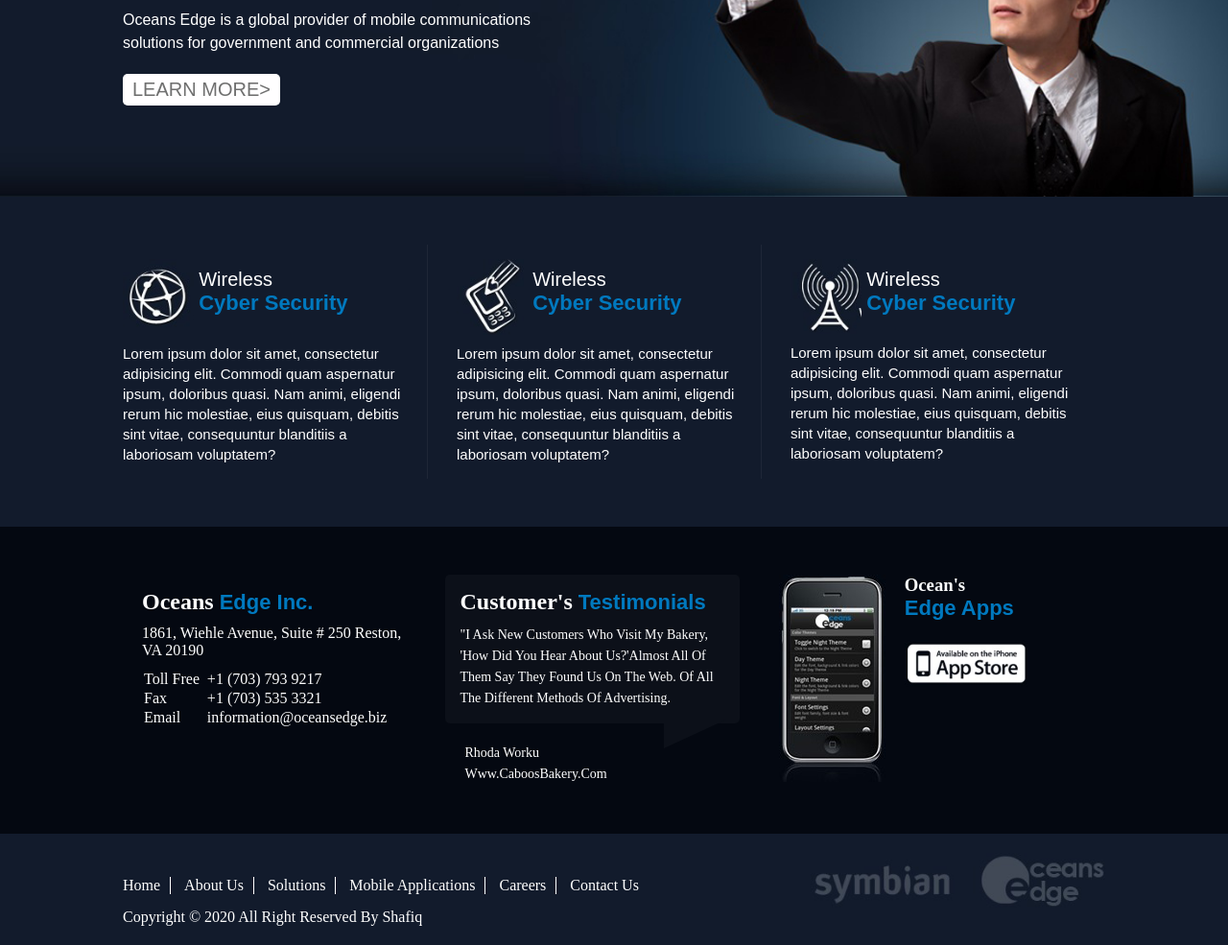
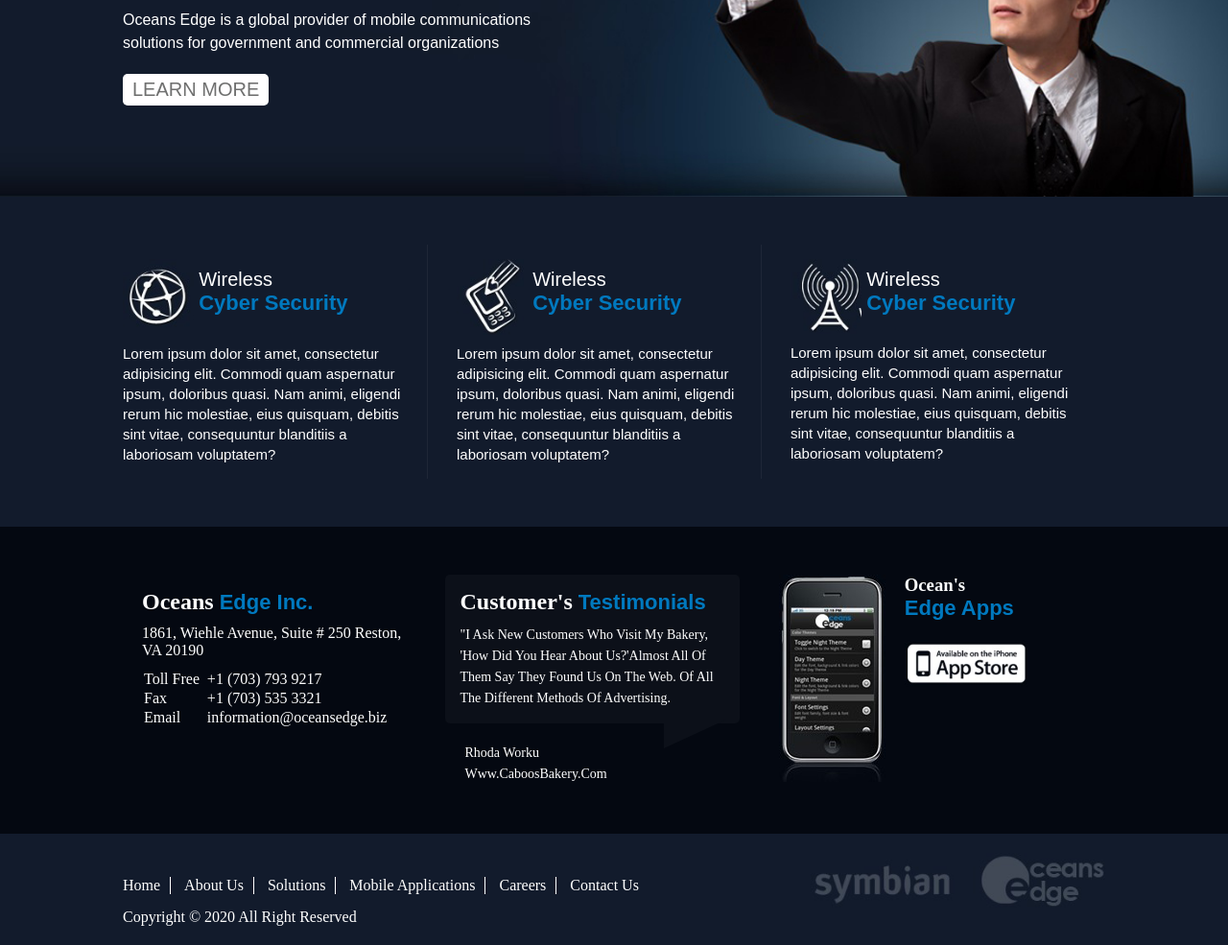
Before and after one commit to naimahassan43/Oceans_Edge_Full, a plain HTML site: page index.html in a window 1280 px wide. Shown: the part 536-1521 px from the top of the page at 96% size. Drawn offline with Linux system fonts and the light colour scheme.

Commit message:
Update index.html

```diff
--- a/index.html
+++ b/index.html
@@ -32,7 +32,7 @@
 					<h3>Delivering Mobile</h3>
 					<h1>Communication Solutions</h1>
 					<p>Oceans Edge is a global provider of mobile communications solutions for government and commercial organizations </p>
-					<button>Learn More></button>
+					<button>Learn More</button>
 				</div>
 			</div>
 		</section>
@@ -145,8 +145,6 @@
 					  </div>
 				    </div>
 				<!-------Single About  End----------->
-
-
 			</div>
 		</section>
 
@@ -163,7 +161,7 @@
 					<li><a href="#">Careers</a></li>
 					<li><a href="#">Contact Us</a></li>
 				</ul>
-				<p>Copyright &copy; 2020 All right reserved by shafiq</p>
+				<p>Copyright &copy; 2020 All right reserved</p>
 			</div>
 			<div class="footerimage">
 				<img src="img/footer.jpg" alt="footer">
```
